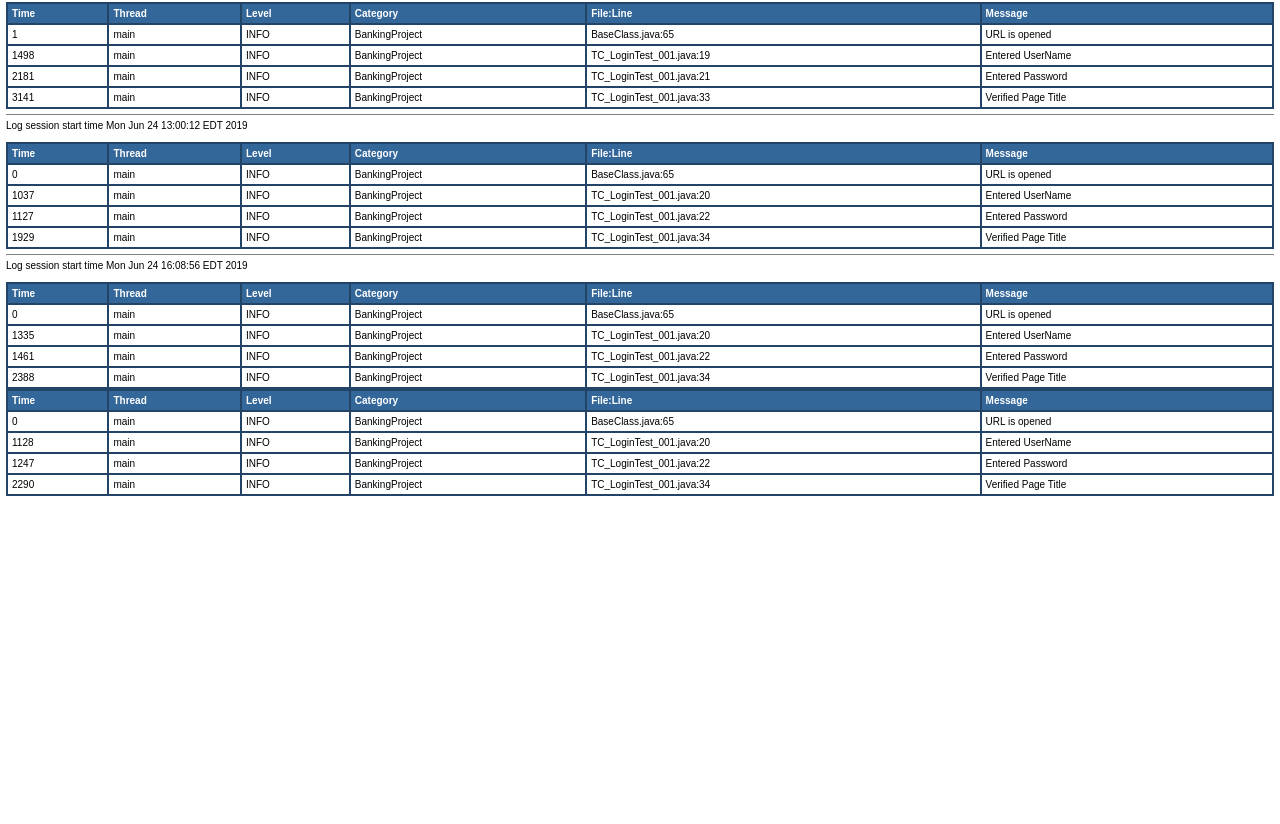
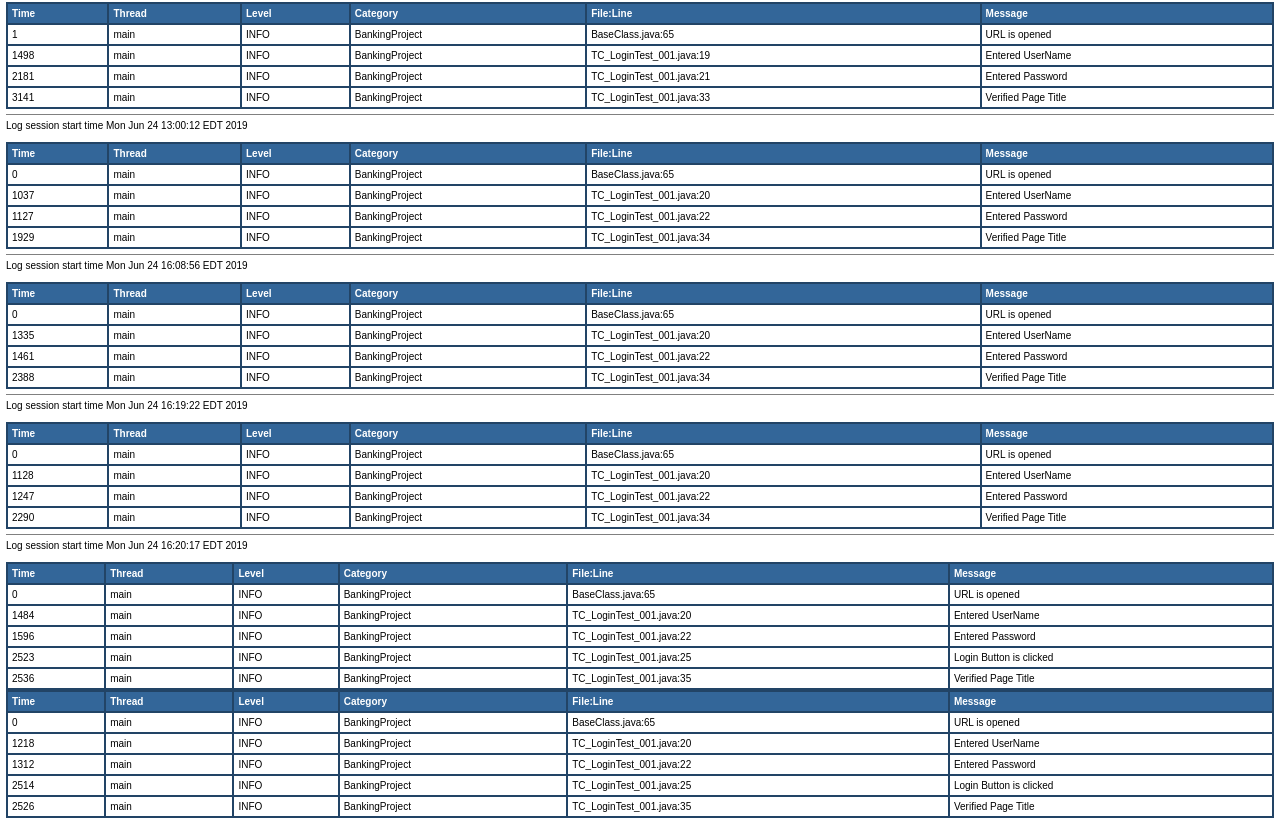
Before and after one commit to zamantech99/iNetBanking, a plain HTML site: page log/application.html in a window 1280 px wide. Shown: the part 3327-4151 px from the top of the page. Before the commit the page ends 3829 px from the top, so only its background shows below. Drawn offline with Linux system fonts and the light colour scheme.

Commit message:
added logger infos...

```diff
--- a/log/application.html
+++ b/log/application.html
@@ -1636,3 +1636,141 @@ Log session start time Mon Jun 24 16:08:56 EDT 2019<br>
 <td>TC_LoginTest_001.java:34</td>
 <td title="Message">Verified Page Title</td>
 </tr>
+<!DOCTYPE HTML PUBLIC "-//W3C//DTD HTML 4.01 Transitional//EN" "http://www.w3.org/TR/html4/loose.dtd">
+<html>
+<head>
+<title>Application log</title>
+<style type="text/css">
+<!--
+body, table {font-family: arial,sans-serif; font-size: x-small;}
+th {background: #336699; color: #FFFFFF; text-align: left;}
+-->
+</style>
+</head>
+<body bgcolor="#FFFFFF" topmargin="6" leftmargin="6">
+<hr size="1" noshade>
+Log session start time Mon Jun 24 16:19:22 EDT 2019<br>
+<br>
+<table cellspacing="0" cellpadding="4" border="1" bordercolor="#224466" width="100%">
+<tr>
+<th>Time</th>
+<th>Thread</th>
+<th>Level</th>
+<th>Category</th>
+<th>File:Line</th>
+<th>Message</th>
+</tr>
+
+<tr>
+<td>0</td>
+<td title="main thread">main</td>
+<td title="Level">INFO</td>
+<td title="BankingProject category">BankingProject</td>
+<td>BaseClass.java:65</td>
+<td title="Message">URL is opened</td>
+</tr>
+
+<tr>
+<td>1484</td>
+<td title="main thread">main</td>
+<td title="Level">INFO</td>
+<td title="BankingProject category">BankingProject</td>
+<td>TC_LoginTest_001.java:20</td>
+<td title="Message">Entered UserName</td>
+</tr>
+
+<tr>
+<td>1596</td>
+<td title="main thread">main</td>
+<td title="Level">INFO</td>
+<td title="BankingProject category">BankingProject</td>
+<td>TC_LoginTest_001.java:22</td>
+<td title="Message">Entered Password</td>
+</tr>
+
+<tr>
+<td>2523</td>
+<td title="main thread">main</td>
+<td title="Level">INFO</td>
+<td title="BankingProject category">BankingProject</td>
+<td>TC_LoginTest_001.java:25</td>
+<td title="Message">Login Button is clicked</td>
+</tr>
+
+<tr>
+<td>2536</td>
+<td title="main thread">main</td>
+<td title="Level">INFO</td>
+<td title="BankingProject category">BankingProject</td>
+<td>TC_LoginTest_001.java:35</td>
+<td title="Message">Verified Page Title</td>
+</tr>
+<!DOCTYPE HTML PUBLIC "-//W3C//DTD HTML 4.01 Transitional//EN" "http://www.w3.org/TR/html4/loose.dtd">
+<html>
+<head>
+<title>Application log</title>
+<style type="text/css">
+<!--
+body, table {font-family: arial,sans-serif; font-size: x-small;}
+th {background: #336699; color: #FFFFFF; text-align: left;}
+-->
+</style>
+</head>
+<body bgcolor="#FFFFFF" topmargin="6" leftmargin="6">
+<hr size="1" noshade>
+Log session start time Mon Jun 24 16:20:17 EDT 2019<br>
+<br>
+<table cellspacing="0" cellpadding="4" border="1" bordercolor="#224466" width="100%">
+<tr>
+<th>Time</th>
+<th>Thread</th>
+<th>Level</th>
+<th>Category</th>
+<th>File:Line</th>
+<th>Message</th>
+</tr>
+
+<tr>
+<td>0</td>
+<td title="main thread">main</td>
+<td title="Level">INFO</td>
+<td title="BankingProject category">BankingProject</td>
+<td>BaseClass.java:65</td>
+<td title="Message">URL is opened</td>
+</tr>
+
+<tr>
+<td>1218</td>
+<td title="main thread">main</td>
+<td title="Level">INFO</td>
+<td title="BankingProject category">BankingProject</td>
+<td>TC_LoginTest_001.java:20</td>
+<td title="Message">Entered UserName</td>
+</tr>
+
+<tr>
+<td>1312</td>
+<td title="main thread">main</td>
+<td title="Level">INFO</td>
+<td title="BankingProject category">BankingProject</td>
+<td>TC_LoginTest_001.java:22</td>
+<td title="Message">Entered Password</td>
+</tr>
+
+<tr>
+<td>2514</td>
+<td title="main thread">main</td>
+<td title="Level">INFO</td>
+<td title="BankingProject category">BankingProject</td>
+<td>TC_LoginTest_001.java:25</td>
+<td title="Message">Login Button is clicked</td>
+</tr>
+
+<tr>
+<td>2526</td>
+<td title="main thread">main</td>
+<td title="Level">INFO</td>
+<td title="BankingProject category">BankingProject</td>
+<td>TC_LoginTest_001.java:35</td>
+<td title="Message">Verified Page Title</td>
+</tr>
```
Also changed, not shown: 16 other files.
